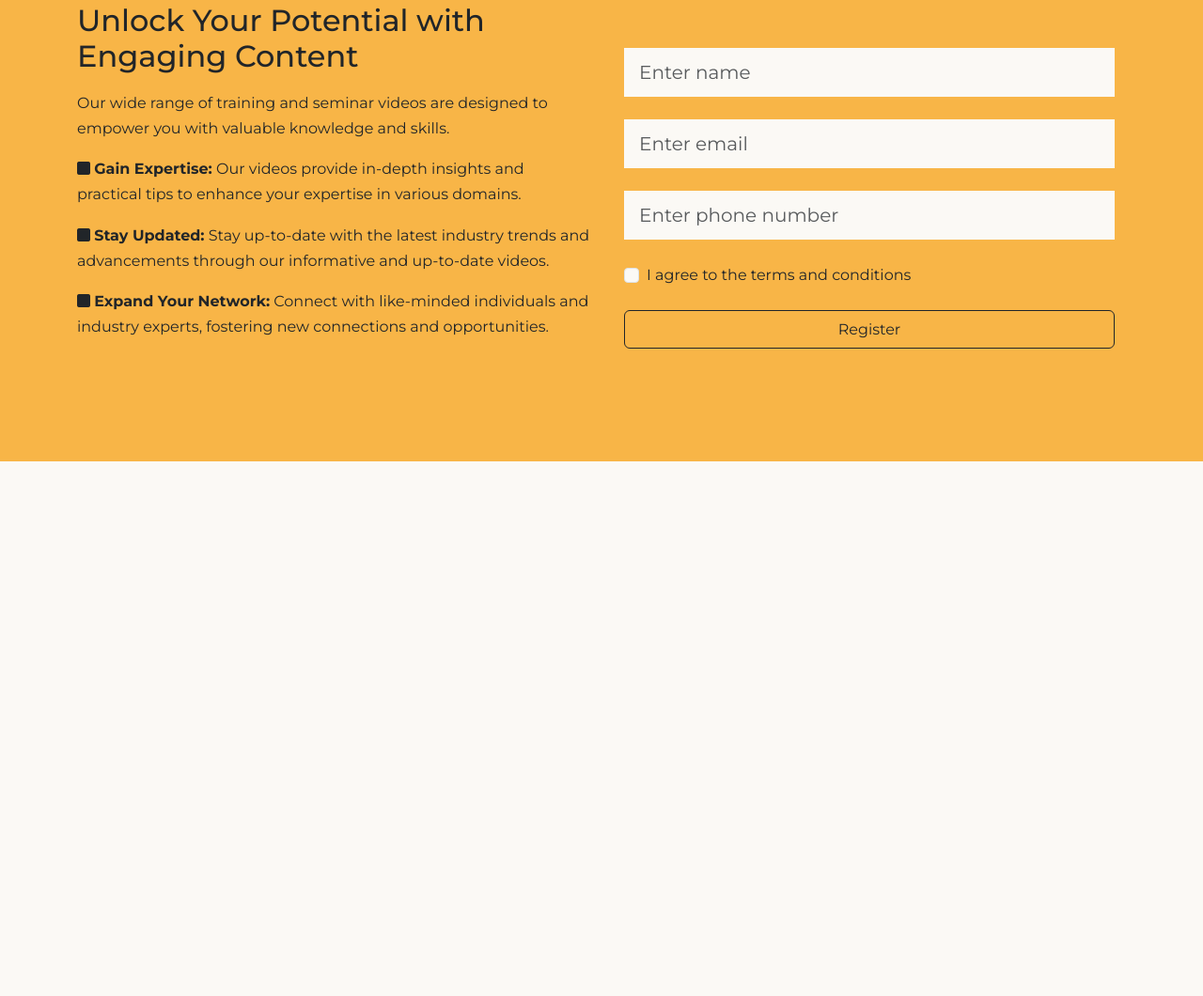
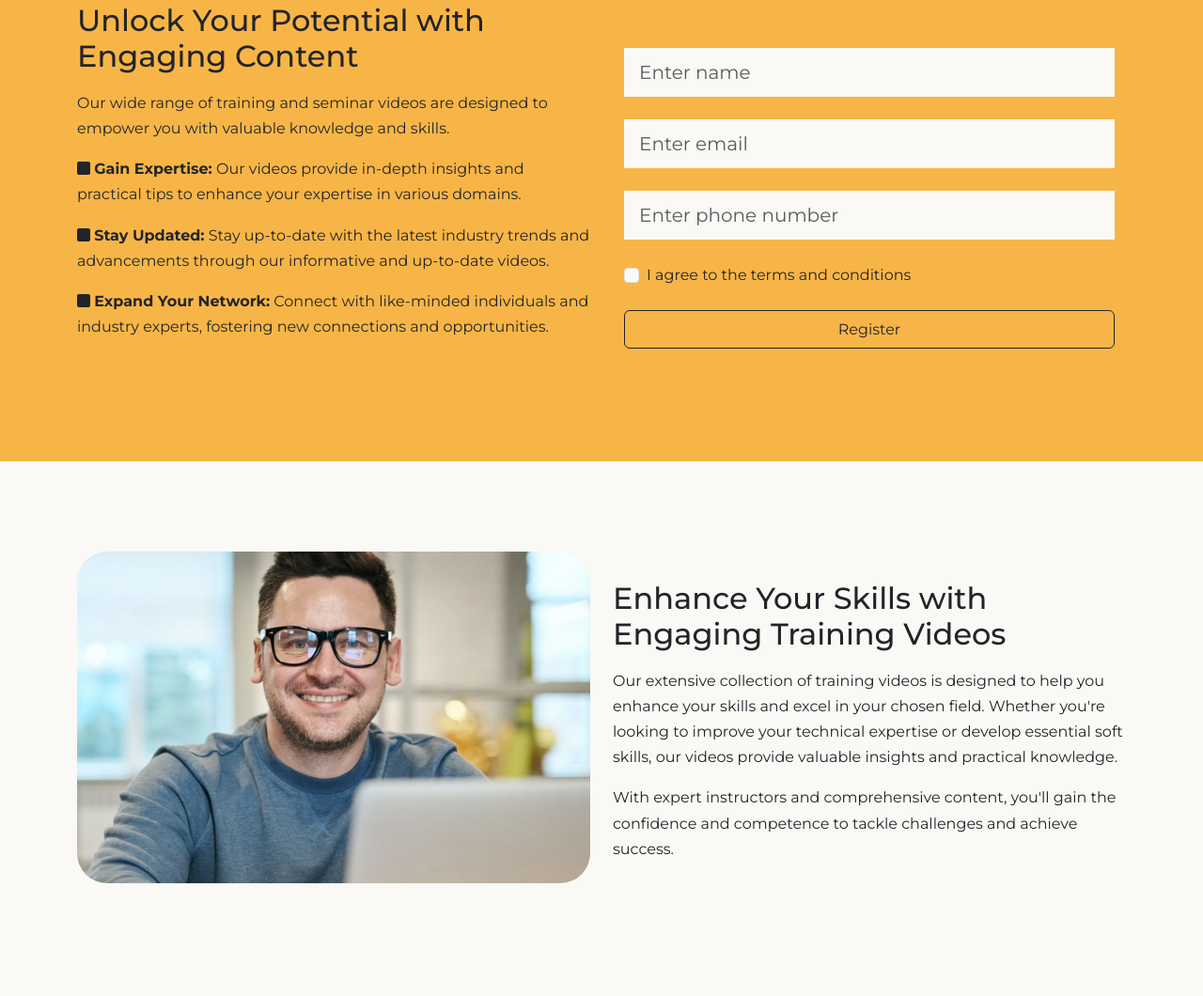
Before and after one commit to Jay0180/corso_web_jfbeltran, a website: page index.html in a window 1280 px wide. Shown: the part 1093-2153 px from the top of the page at 94% size. Before the commit the page ends 1584 px from the top, so only its background shows below. Drawn offline with nearby package versions, Linux system fonts and the light colour scheme; files that its build step writes are made by us from their sources.

Commit message:
Added Dummy details

```diff
--- a/index.html
+++ b/index.html
@@ -177,6 +177,30 @@
       </div>
     </div>
   </section>
+  <section id="discover" class="details py-6 bg-light">
+    <div class="container">
+      <div class="row">
+        <div class="col-lg-6">
+          <img src="images/instructor.jpg" alt="" class="img-fluid rounded-5 mb-4" />
+        </div>
+        <div class="col-lg-6 d-flex flex-column justify-content-center">
+          <h2>Enhance Your Skills with Engaging Training Videos</h2>
+          <p>
+            Our extensive collection of training videos is designed to help
+            you enhance your skills and excel in your chosen field. Whether
+            you're looking to improve your technical expertise or develop
+            essential soft skills, our videos provide valuable insights and
+            practical knowledge.
+          </p>
+          <p>
+            With expert instructors and comprehensive content, you'll gain the
+            confidence and competence to tackle challenges and achieve
+            success.
+          </p>
+        </div>
+      </div>
+    </div>
+  </section>
 
   <script src="js/bootstrap.bundle.min.js"></script>
   <script src="js/script.js"></script>
```
